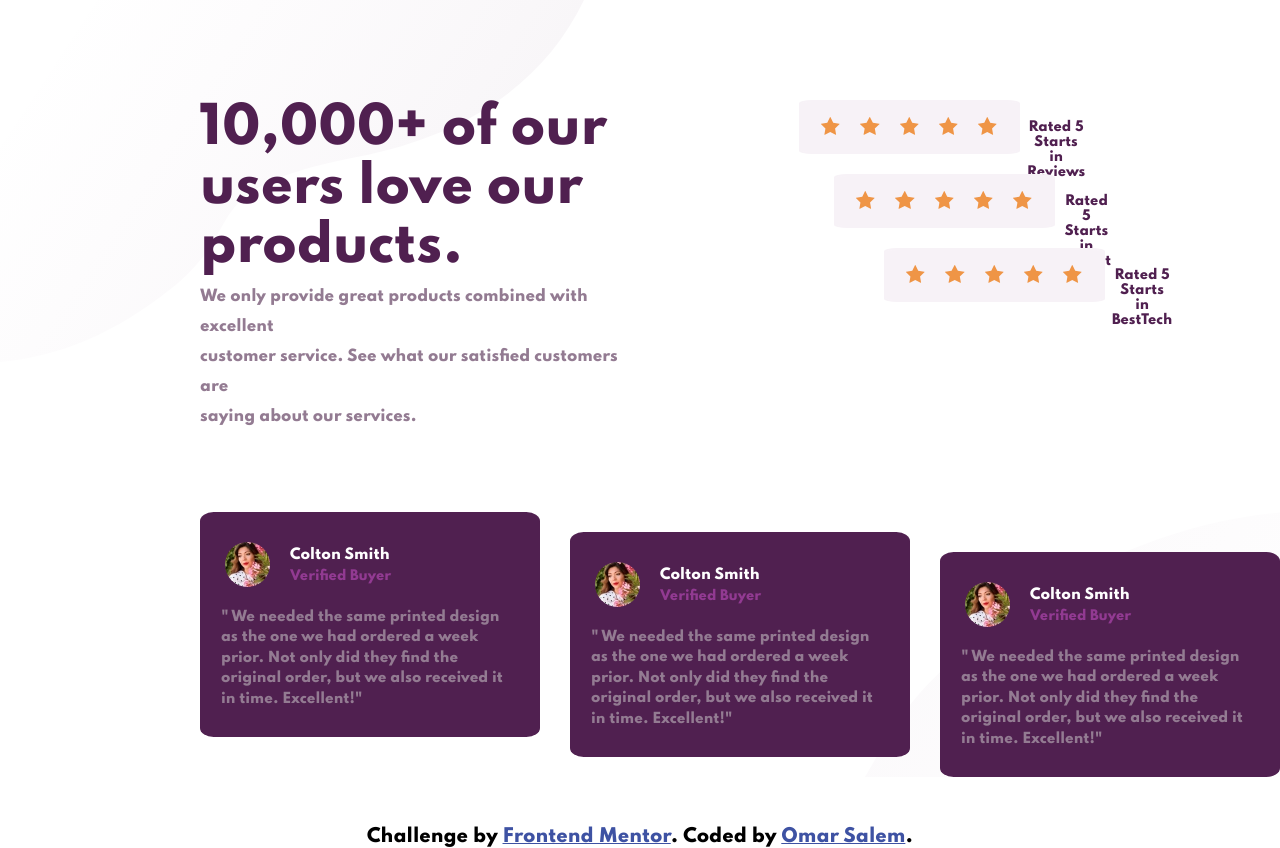
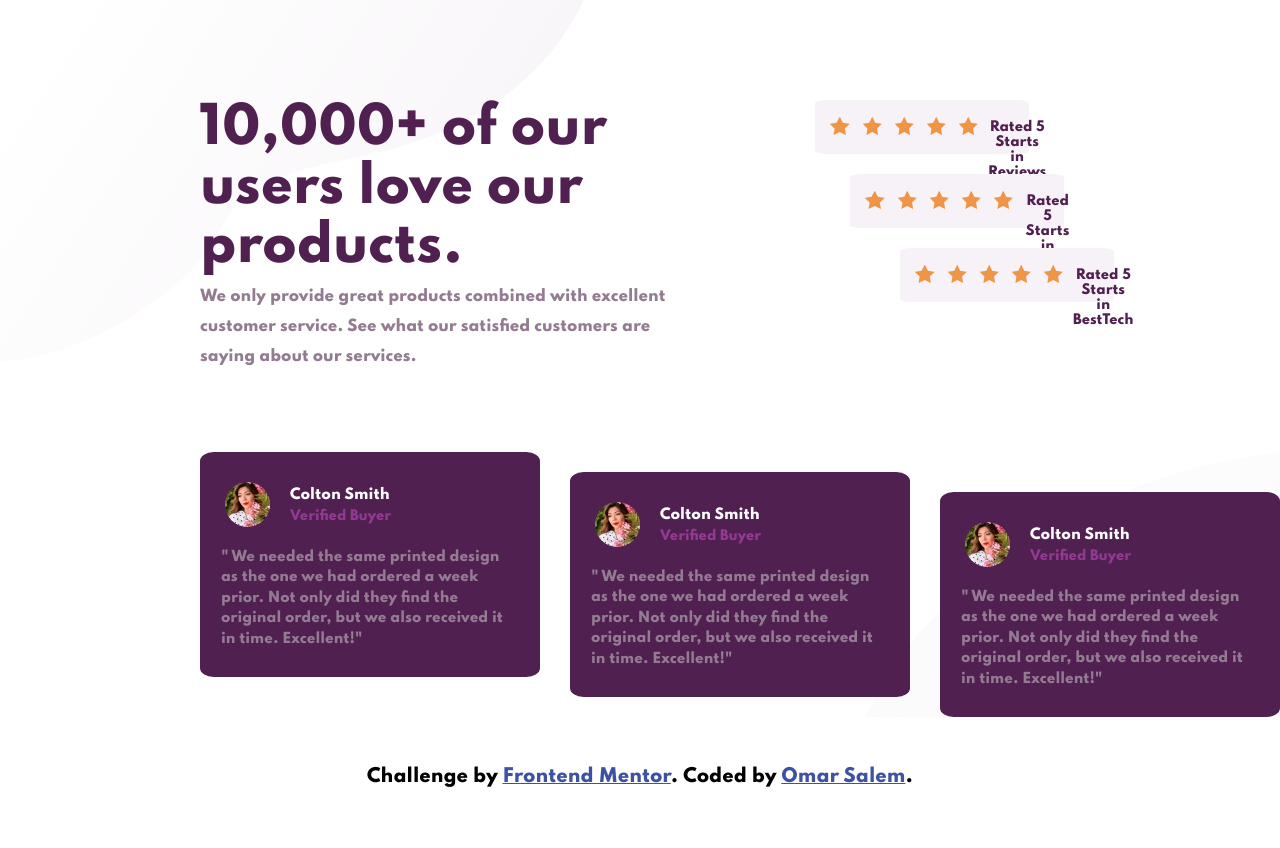
Before and after one commit to OmaRoiid/frontend_mentor, a plain HTML site: page chall-one/index.html in a window 1280 px wide. After the commit the page ends 800 px from the top, so only its background shows below. Drawn offline with Linux system fonts and the light colour scheme.

Commit message:
Update style.css

```diff
--- a/chall-one/style.css
+++ b/chall-one/style.css
@@ -43,12 +43,12 @@ flex-grow: 1;
 }
 
 .rate img {
-    margin-left: 20px;
+    margin-left: 13px;
     margin-top: 15px;
     height: 18px;
 }
 .rate label {
-    margin-left: 30px;
+    margin-left: 10px;
     margin-top: 18px;
     font-size: 13px;
     font-weight: 400;
```
